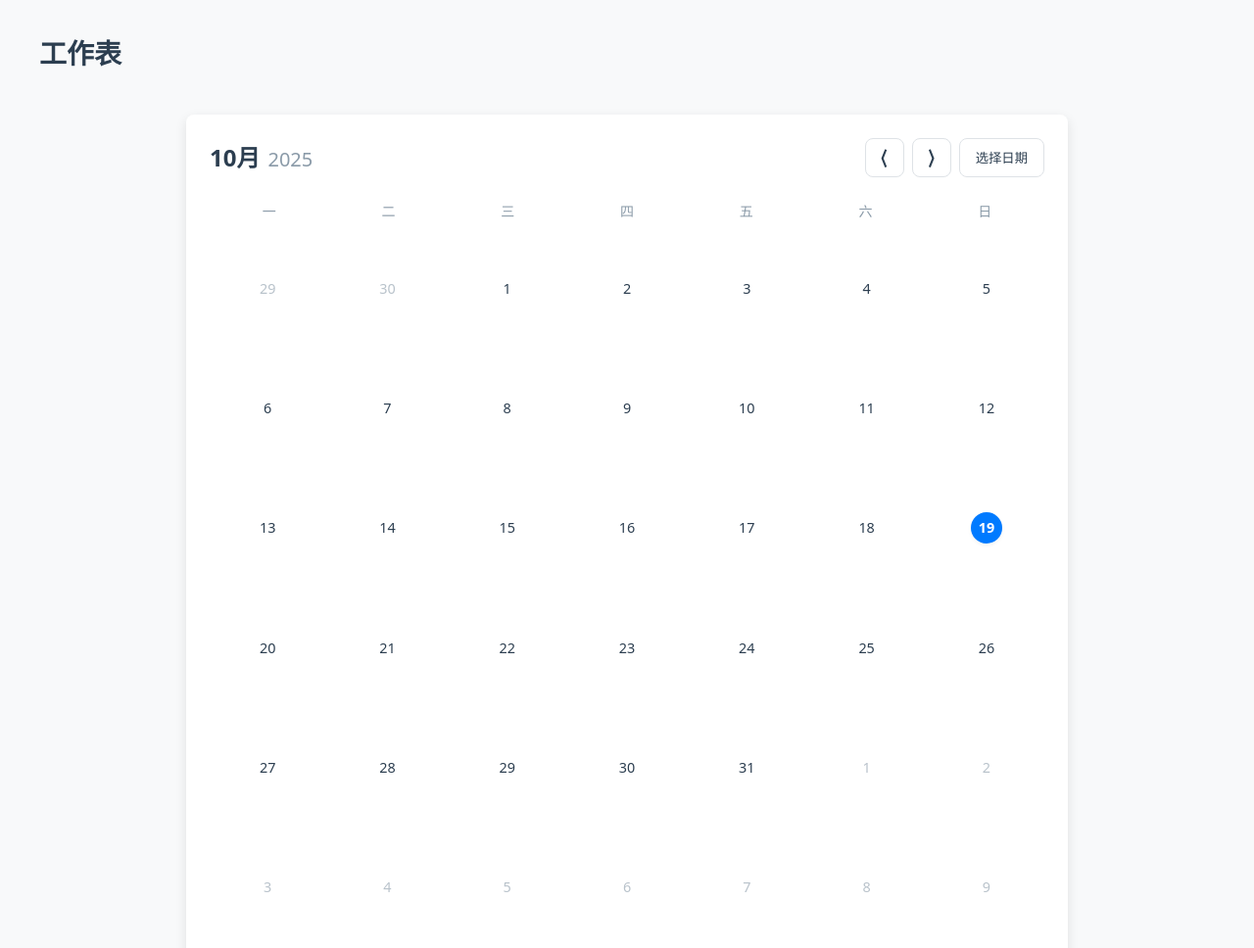
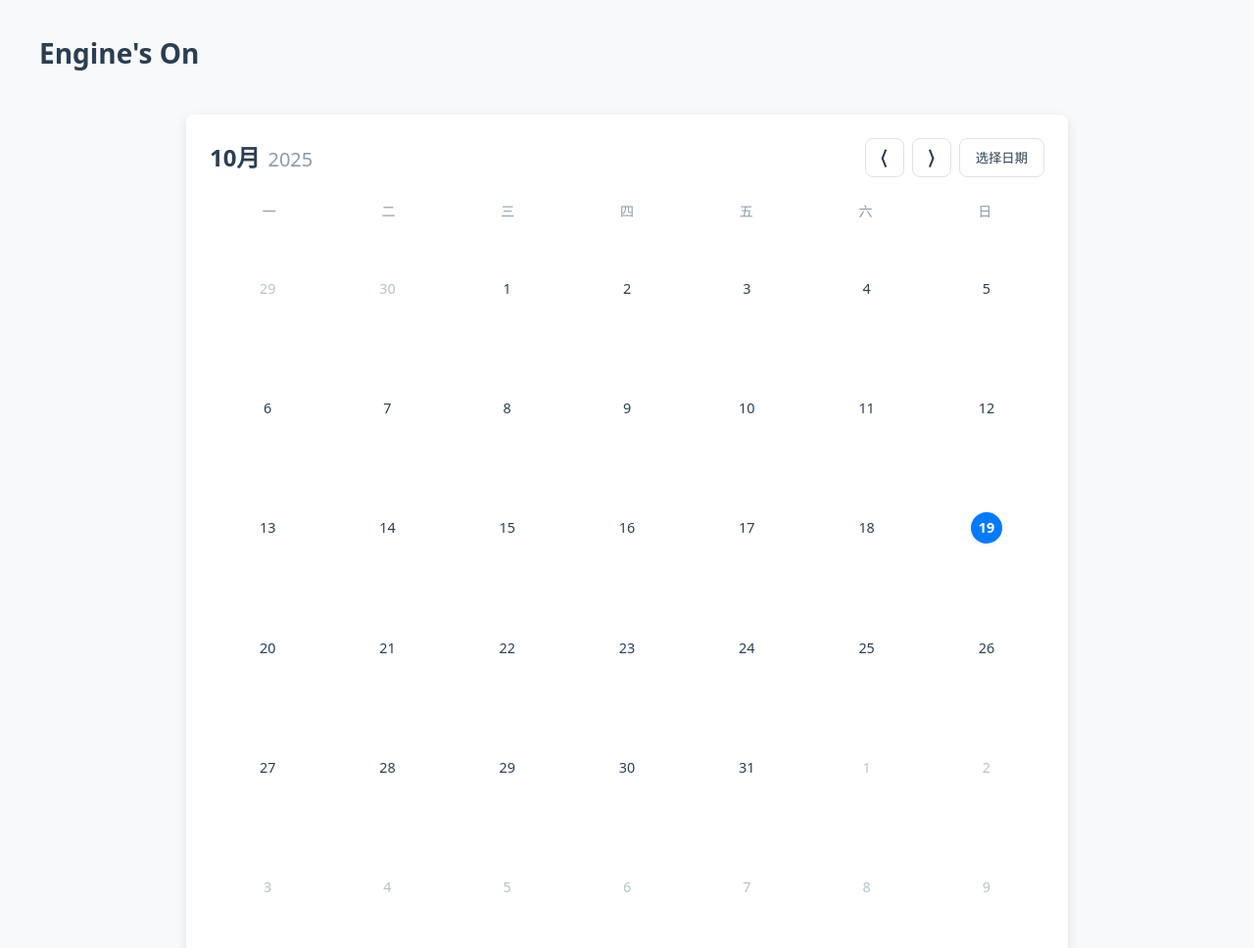
Before and after one commit to hxj8750/PromiseSystem, a plain HTML site: page index.html in a window 1280 px wide. Shown: the top 968 px of the page at 98% size. Drawn offline with Linux system fonts and the light colour scheme.

Commit message:
再次更改页面标题

```diff
--- a/index.html
+++ b/index.html
@@ -10,7 +10,7 @@
 
   <!-- 顶部栏 -->
   <header id="appBar">
-    <h1>工作表</h1>
+    <h1>Engine's On</h1>
     <nav id="topActions" aria-label="全局操作">
       <!-- 这里以后可以放全局菜单、搜索等 -->
     </nav>
```
